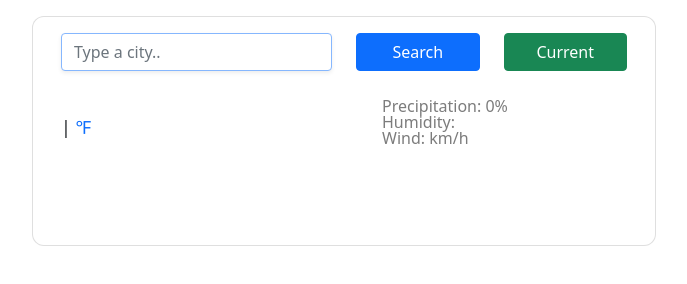
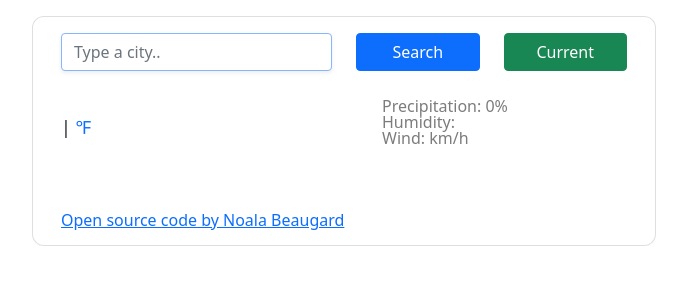
Before and after one commit to BeauGreen/newApp, a plain HTML site: page index.html in a window 1280 px wide. Shown: the whole page, without its empty margins (296-983 px from the left). Drawn offline with nearby package versions, Linux system fonts and the light colour scheme; files whose address does not match are found by name.

Commit message:
added source link

```diff
--- a/index.html
+++ b/index.html
@@ -62,6 +62,7 @@
                                         Humidity: </li>
                                         <li id="windy">
                                           Wind:  km/h</li></div>
+                                          <a href="https://github.com/BeauGreen/newApp">Open source code by Noala Beaugard</a>
 
                                  </div></div></div>
                 </div></div></div></div>
```
